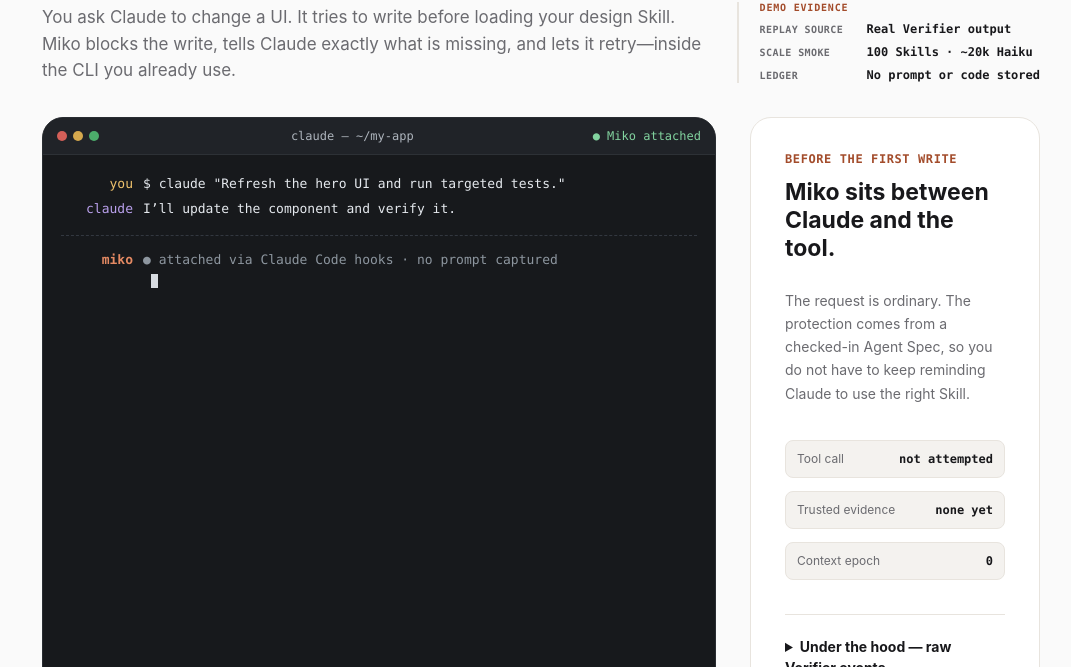
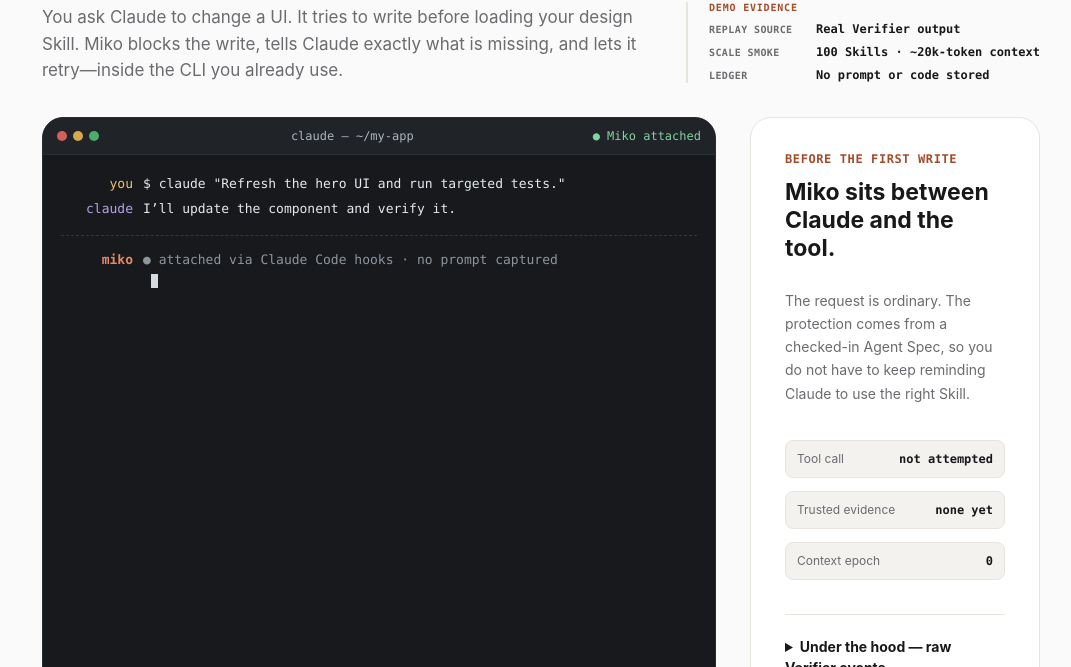
Before and after one commit to swnotmetal/Project-Koma, a website: page demo/web/public/index.html in a window 1280 px wide. Shown: the part 433-1100 px from the top of the page, without its empty margins (99-1170 px from the left). Drawn offline with Linux system fonts and the light colour scheme.

Commit message:
docs(demo): clarify Miko scale evidence

```diff
--- a/demo/web/public/index.html
+++ b/demo/web/public/index.html
@@ -607,7 +607,7 @@
           <span class="miko-proof-title" id="miko-proof-title">Demo evidence</span>
           <dl class="miko-proof-list">
             <div class="miko-proof-row"><dt>Replay source</dt><dd>Real Verifier output</dd></div>
-            <div class="miko-proof-row"><dt>Scale smoke</dt><dd>100 Skills · ~20k Haiku</dd></div>
+            <div class="miko-proof-row"><dt>Scale smoke</dt><dd>100 Skills · ~20k-token context</dd></div>
             <div class="miko-proof-row"><dt>Ledger</dt><dd>No prompt or code stored</dd></div>
           </dl>
         </aside>
```
